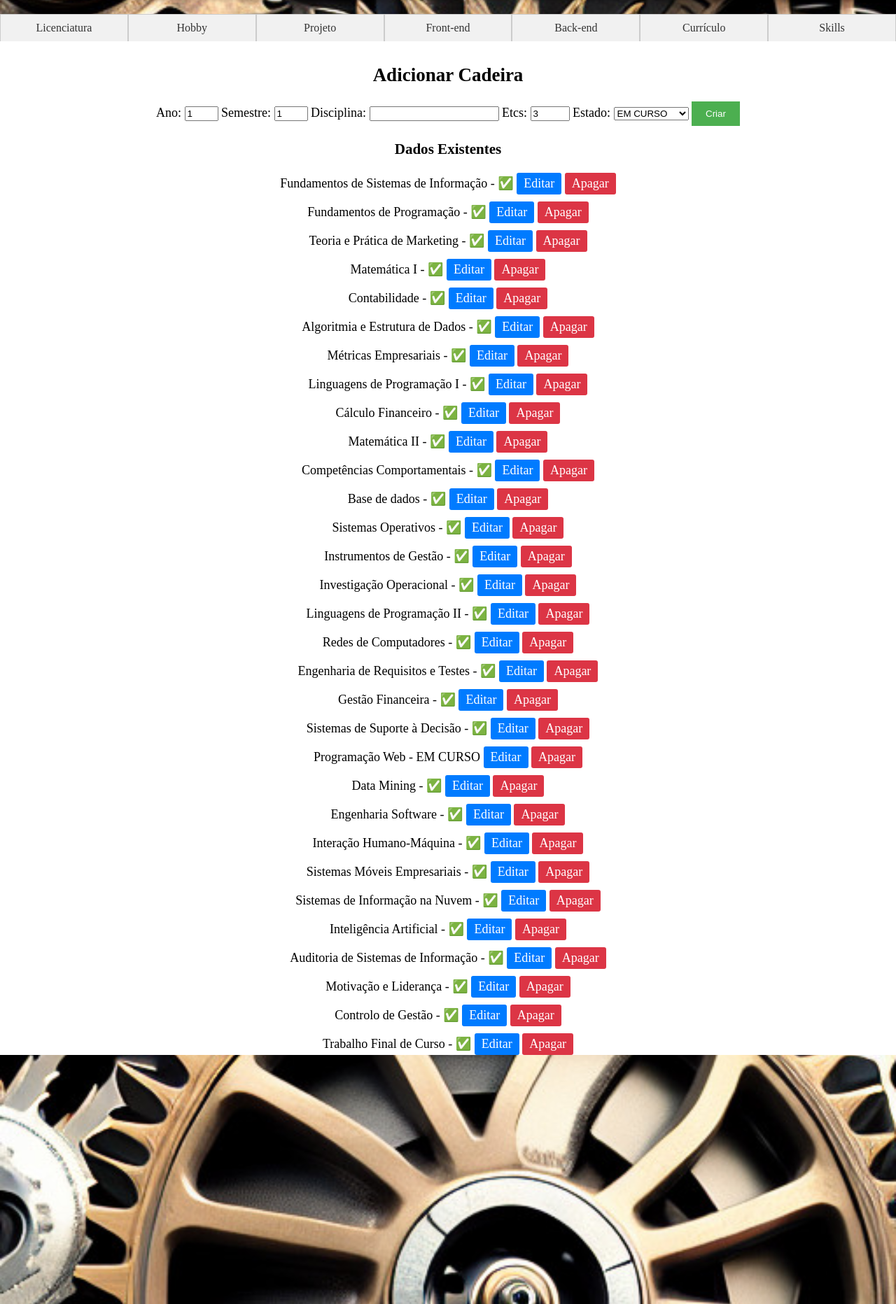
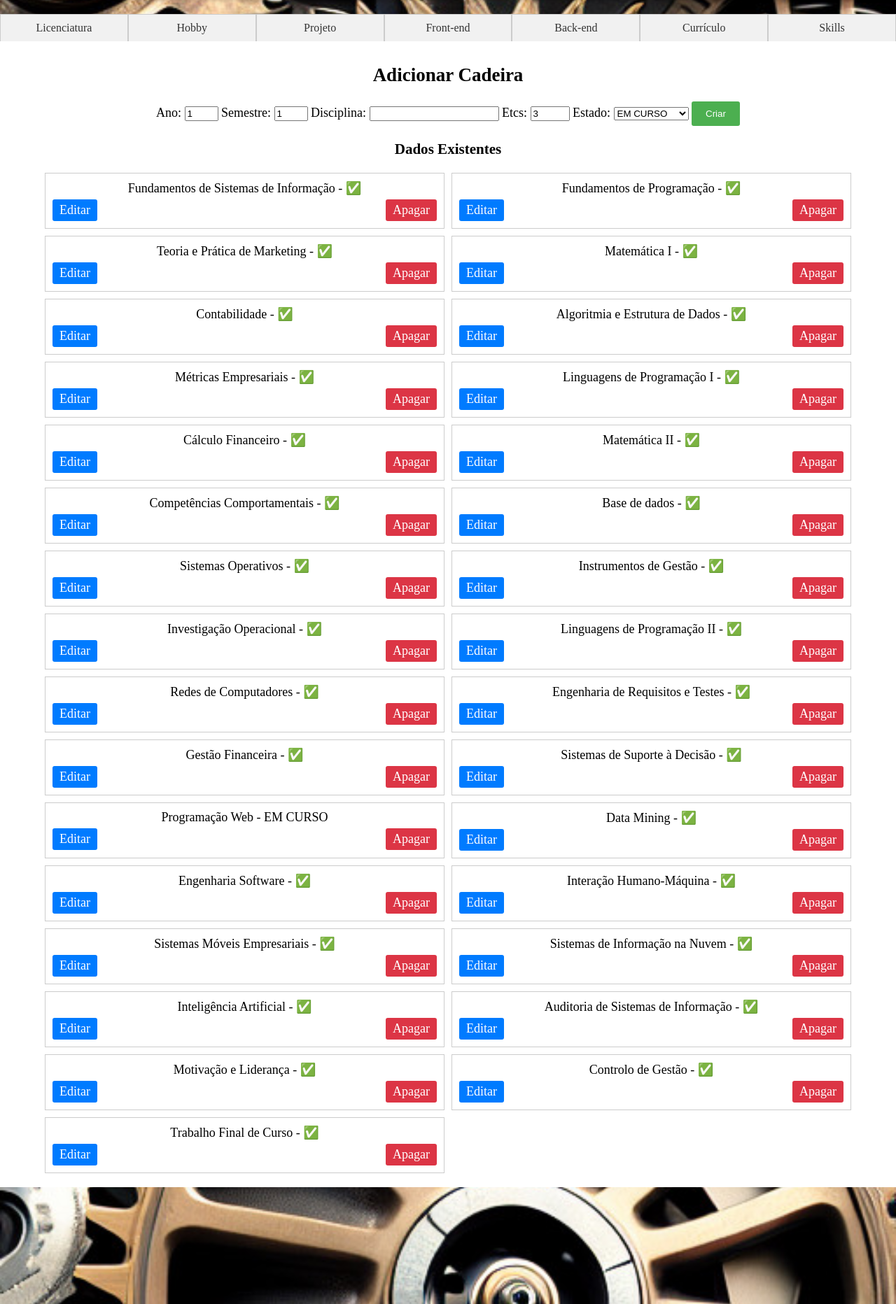
Before and after one commit to a21705067/a21705067-portfolio-django, a Django app: page /adiciona_conteudos/ in a window 1280 px wide, after a click on "Licenciatura". Shown: the part 56-1920 px from the top of the page at 70% size. Run offline with Django 4.2, Linux system fonts and the light colour scheme; a user stored in the database is signed in; data comes from the database, SQL or seed files in the repository; some libraries are stand-ins or nearby versions.

Commit message:
commit final

```diff
--- a/portfolio/static/css/conteudos.css
+++ b/portfolio/static/css/conteudos.css
@@ -74,6 +74,7 @@ form input[type="submit"] {
   color: #fff;
   border: none;
   cursor: pointer;
+  border-radius: 3px;
 }
 
 form input[type="submit"]:hover {
@@ -111,3 +112,29 @@ ul li {
 .btn-danger:hover {
   background-color: #c82333;
 }
+
+.grid-container {
+  display: grid;
+  grid-template-columns: repeat(2, 1fr);
+  grid-gap: 10px;
+  width: 90%;
+  margin: 0 auto;
+}
+
+.grid-item {
+  border: 1px solid #ccc;
+  padding: 10px;
+}
+
+.grid-item:last-child {
+  margin-bottom: 20px;
+}
+
+.data-item {
+  margin-bottom: 5px;
+}
+
+.button-group {
+  display: flex;
+  justify-content: space-between;
+}
--- a/portfolio/static/css/geral-dark.css
+++ b/portfolio/static/css/geral-dark.css
@@ -1,7 +1,5 @@
 html, body {
     height: 100%;
-    color: white;
-    background-color: #28282B;
     margin: 0;
     padding: 0;
 }
--- a/portfolio/templates/portfolio/adiciona_conteudos.html
+++ b/portfolio/templates/portfolio/adiciona_conteudos.html
@@ -28,15 +28,20 @@
             </form>
 
             <h3>Dados Existentes</h3>
-          <ul>
+            <div class="grid-container">
                 {% for dado in dados_cadeira %}
-              <li>
+                    <div class="grid-item">
+                        <div class="data-item">
                             {{ dado.disciplina }} - {{ dado.estado }}
-                  <a href="{% url 'portfolio:edita' 'cadeira' dado.id %}" class="btn btn-warning  btn-sm">Editar</a>
-                  <a href="{% url 'portfolio:apaga' 'cadeira' dado.id %}" role="button" class="btn btn-danger">Apagar</a>
-              </li>
+                        </div>
+                        <div class="button-group">
+                            <a href="{% url 'portfolio:edita' 'cadeira' dado.id %}" class="btn btn-warning btn-sm">Editar</a>
+                            <a href="{% url 'portfolio:apaga' 'cadeira' dado.id %}" role="button"
+                               class="btn btn-danger">Apagar</a>
+                        </div>
+                    </div>
                 {% endfor %}
-          </ul>
+            </div>
         </div>
 
         <div id="tab2" class="tab">
@@ -48,15 +53,21 @@
             </form>
 
             <h3>Dados Existentes</h3>
-          <ul>
+            <div class="grid-container">
                 {% for dado in dados_hobby %}
-              <li>
+                    <div class="grid-item">
+                        <div class="data-item">
                             {{ dado.categoria }} - {{ dado.descricao }}
-                  <a href="{% url 'portfolio:edita' 'hobby' dado.id %}" class="btn btn-warning  btn-sm">Editar</a>
-                  <a href="{% url 'portfolio:apaga' 'hobby' dado.id %}" role="button" class="btn btn-danger">Apagar</a>
-              </li>
+                        </div>
+                        <div class="button-group">
+                            <a href="{% url 'portfolio:edita' 'hobby' dado.id %}"
+                               class="btn btn-warning btn-sm">Editar</a>
+                            <a href="{% url 'portfolio:apaga' 'hobby' dado.id %}" role="button"
+                               class="btn btn-danger">Apagar</a>
+                        </div>
+                    </div>
                 {% endfor %}
-          </ul>
+            </div>
         </div>
 
         <div id="tab3" class="tab">
@@ -68,15 +79,21 @@
             </form>
 
             <h3>Dados Existentes</h3>
-          <ul>
+            <div class="grid-container">
                 {% for dado in dados_projeto %}
-              <li>
+                    <div class="grid-item">
+                        <div class="data-item">
                             {{ dado.nome }}
-                  <a href="{% url 'portfolio:edita' 'projeto' dado.id %}" class="btn btn-warning  btn-sm">Editar</a>
-                  <a href="{% url 'portfolio:apaga' 'projeto' dado.id %}" role="button" class="btn btn-danger">Apagar</a>
-              </li>
+                        </div>
+                        <div class="button-group">
+                            <a href="{% url 'portfolio:edita' 'projeto' dado.id %}"
+                               class="btn btn-warning btn-sm">Editar</a>
+                            <a href="{% url 'portfolio:apaga' 'projeto' dado.id %}" role="button"
+                               class="btn btn-danger">Apagar</a>
+                        </div>
+                    </div>
                 {% endfor %}
-          </ul>
+            </div>
         </div>
 
         <div id="tab4" class="tab">
@@ -88,15 +105,21 @@
             </form>
 
             <h3>Dados Existentes</h3>
-          <ul>
+            <div class="grid-container">
                 {% for dado in dados_frontend %}
-              <li>
+                    <div class="grid-item">
+                        <div class="data-item">
                             {{ dado.nome }}
-                  <a href="{% url 'portfolio:edita' 'frontend' dado.id %}" role="button" class="btn btn-warning  btn-sm">Editar</a>
-                  <a href="{% url 'portfolio:apaga' 'frontend' dado.id %}" role="button" class="btn btn-danger">Apagar</a>
-              </li>
+                        </div>
+                        <div class="button-group">
+                            <a href="{% url 'portfolio:edita' 'frontend' dado.id %}"
+                               class="btn btn-warning btn-sm">Editar</a>
+                            <a href="{% url 'portfolio:apaga' 'frontend' dado.id %}" role="button"
+                               class="btn btn-danger">Apagar</a>
+                        </div>
+                    </div>
                 {% endfor %}
-          </ul>
+            </div>
         </div>
 
         <div id="tab5" class="tab">
@@ -108,15 +131,21 @@
             </form>
 
             <h3>Dados Existentes</h3>
-          <ul>
+            <div class="grid-container">
                 {% for dado in dados_backend %}
-              <li>
+                    <div class="grid-item">
+                        <div class="data-item">
                             {{ dado.nome }}
-                  <a href="{% url 'portfolio:edita' 'backend' dado.id %}" class="btn btn-warning  btn-sm">Editar</a>
-                  <a href="{% url 'portfolio:apaga' 'backend' dado.id %}" role="button" class="btn btn-danger">Apagar</a>
-              </li>
+                        </div>
+                        <div class="button-group">
+                            <a href="{% url 'portfolio:edita' 'backend' dado.id %}"
+                               class="btn btn-warning btn-sm">Editar</a>
+                            <a href="{% url 'portfolio:apaga' 'backend' dado.id %}" role="button"
+                               class="btn btn-danger">Apagar</a>
+                        </div>
+                    </div>
                 {% endfor %}
-          </ul>
+            </div>
         </div>
 
         <div id="tab6" class="tab">
@@ -128,15 +157,21 @@
             </form>
 
             <h3>Dados Existentes</h3>
-          <ul>
+            <div class="grid-container">
                 {% for dado in dados_curriculo %}
-              <li>
+                    <div class="grid-item">
+                        <div class="data-item">
                             {{ dado.tipo }} - {{ dado.nome }} - {{ dado.dataInicio }}
-                  <a href="{% url 'portfolio:edita' 'curriculo' dado.id %}" class="btn btn-warning  btn-sm">Editar</a>
-                  <a href="{% url 'portfolio:apaga' 'curriculo' dado.id %}" role="button" class="btn btn-danger">Apagar</a>
-              </li>
+                        </div>
+                        <div class="button-group">
+                            <a href="{% url 'portfolio:edita' 'curriculo' dado.id %}"
+                               class="btn btn-warning btn-sm">Editar</a>
+                            <a href="{% url 'portfolio:apaga' 'curriculo' dado.id %}" role="button"
+                               class="btn btn-danger">Apagar</a>
+                        </div>
+                    </div>
                 {% endfor %}
-          </ul>
+            </div>
         </div>
 
         <div id="tab7" class="tab">
@@ -148,15 +183,21 @@
             </form>
 
             <h3>Dados Existentes</h3>
-          <ul>
+            <div class="grid-container">
                 {% for dado in dados_skills %}
-              <li>
-                  {{ dado.nome }}
-                  <a href="{% url 'portfolio:edita' 'skill' dado.id %}" class="btn btn-warning  btn-sm">Editar</a>
-                  <a href="{% url 'portfolio:apaga' 'skill' dado.id %}" role="button" class="btn btn-danger">Apagar</a>
-              </li>
+                    <div class="grid-item">
+                        <div class="data-item">
+                            {{ dado.nome }} - {{ dado.rating }}
+                        </div>
+                        <div class="button-group">
+                            <a href="{% url 'portfolio:edita' 'skills' dado.id %}"
+                               class="btn btn-warning btn-sm">Editar</a>
+                            <a href="{% url 'portfolio:apaga' 'skills' dado.id %}" role="button"
+                               class="btn btn-danger">Apagar</a>
+                        </div>
+                    </div>
                 {% endfor %}
-          </ul>
+            </div>
         </div>
     </div>
 
```
Lines whose indentation alone changed are shown as unchanged.
